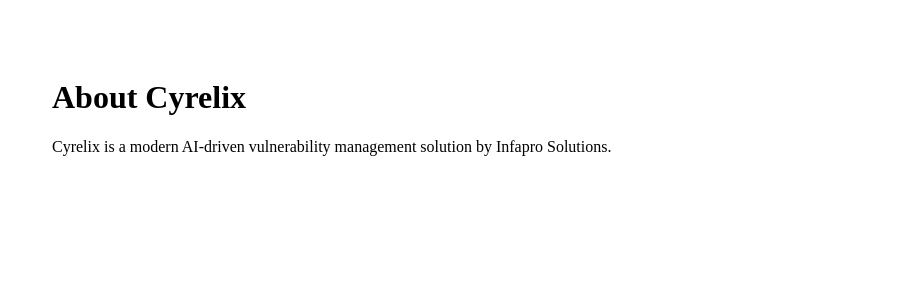
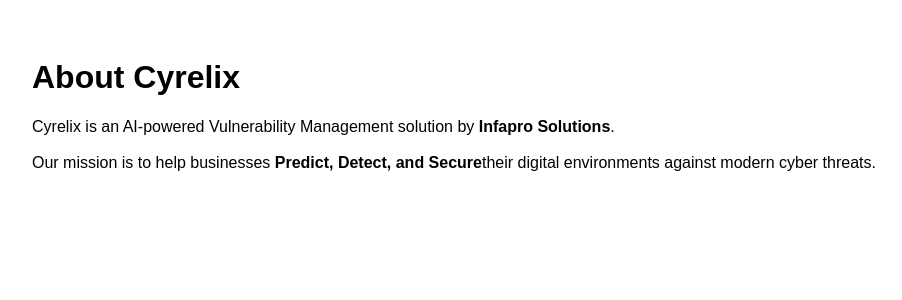
Before and after one commit to infaprosolutions/cyrelix-website, a Next.js app: page /about in a window 1280 px wide. Shown: the top 300 px of the page, without its empty margins (6-908 px from the left). Built offline with nearby package versions, Linux system fonts and the light colour scheme.

Commit message:
Update about.js

```diff
--- a/pages/about.js
+++ b/pages/about.js
@@ -1,8 +1,14 @@
 export default function About() {
   return (
-    <main style={{ padding: "50px" }}>
+    <div style={{ padding: "30px", fontFamily: "Arial, sans-serif" }}>
       <h1>About Cyrelix</h1>
-      <p>Cyrelix is a modern AI-driven vulnerability management solution by Infapro Solutions.</p>
-    </main>
+      <p>
+        Cyrelix is an AI-powered Vulnerability Management solution by
+        <b> Infapro Solutions</b>.
+        <br /><br />
+        Our mission is to help businesses <b>Predict, Detect, and Secure</b>
+        their digital environments against modern cyber threats.
+      </p>
+    </div>
   );
 }
```
